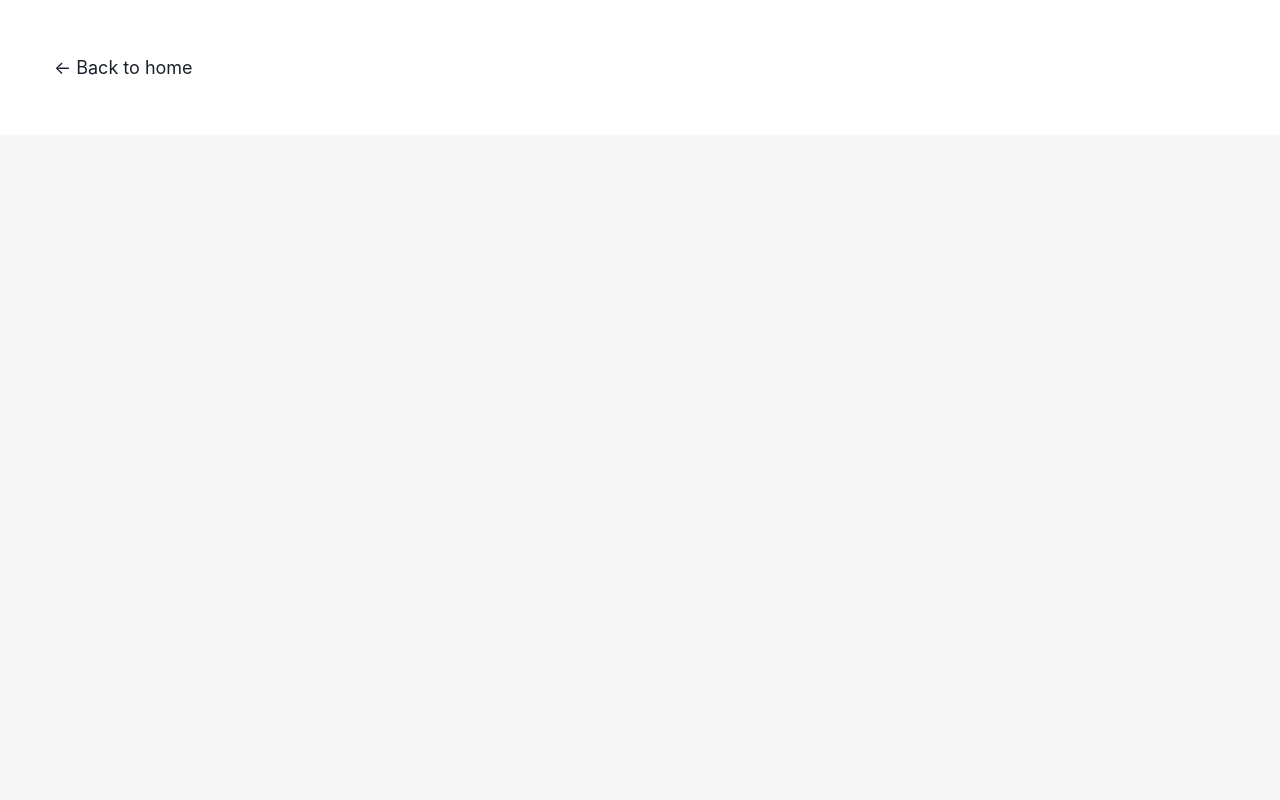
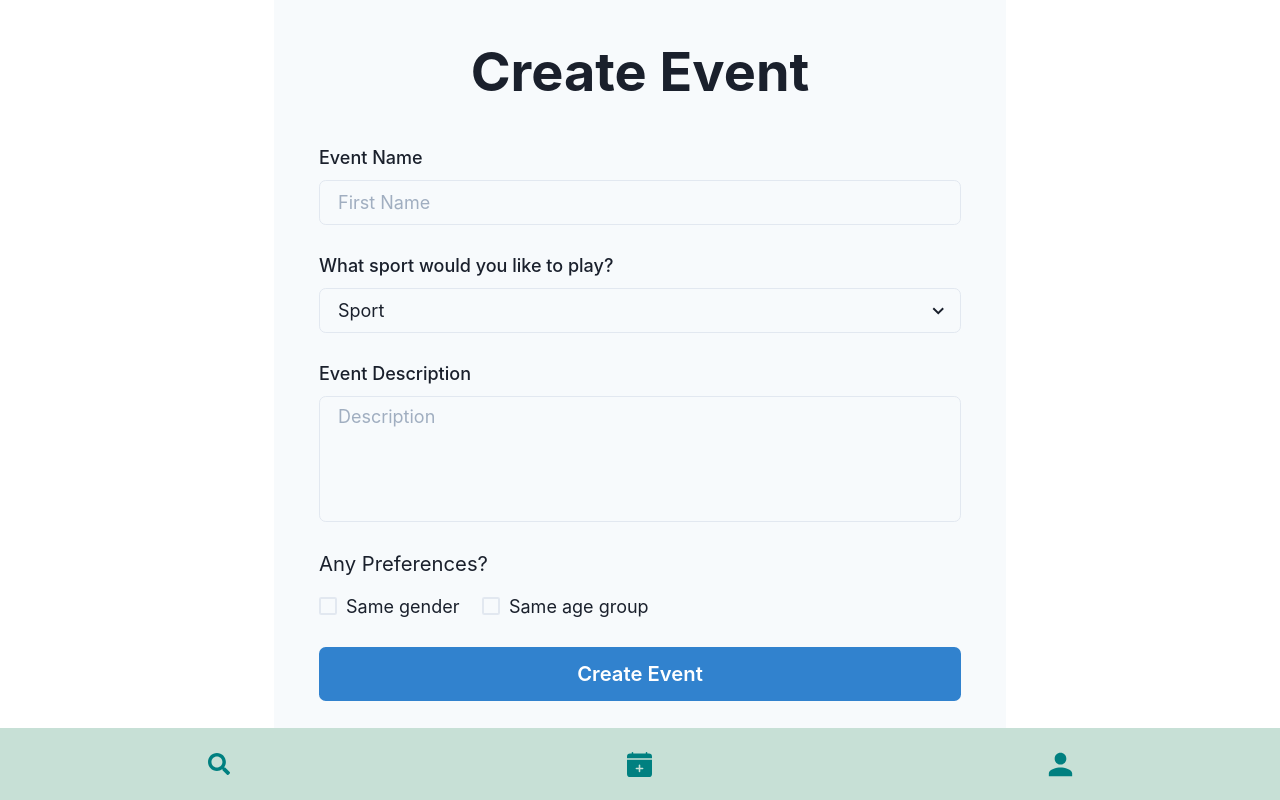
Before and after one commit to christopherdegroot/Sportr, a Next.js app: page /create-event in a window 1280 px wide. Built offline with nearby package versions, Linux system fonts and the light colour scheme.

Commit message:
render create-event component

```diff
--- a/pages/create-event/index.js
+++ b/pages/create-event/index.js
@@ -2,21 +2,17 @@ import Link from 'next/link'
 import Head from 'next/head'
 import styles from '../../styles/login-header.module.css'
 import CreateEvent from '../../components/CreateEvent'
+import NavigationBar from '../../components/NavigationBar'
 
 import { Checkbox, Button, Select, FormControl, FormLabel, Input, VStack, Heading, Text, SimpleGrid, GridItem } from "@chakra-ui/react";
 
 const NewEvent = (props) => {
   return (
     <>
-    <VStack flexDirection='row' paddingBottom='3em'>
-      {!props.home && (
-        <div className={styles.backToHome}>
-         <Link href="/">
-            ← Back to home
-          </Link>
-        </div>
-      )}
-    </VStack>
+    <CreateEvent>
+    </CreateEvent>
+
+    <NavigationBar/>
     </>
   )
 
```
